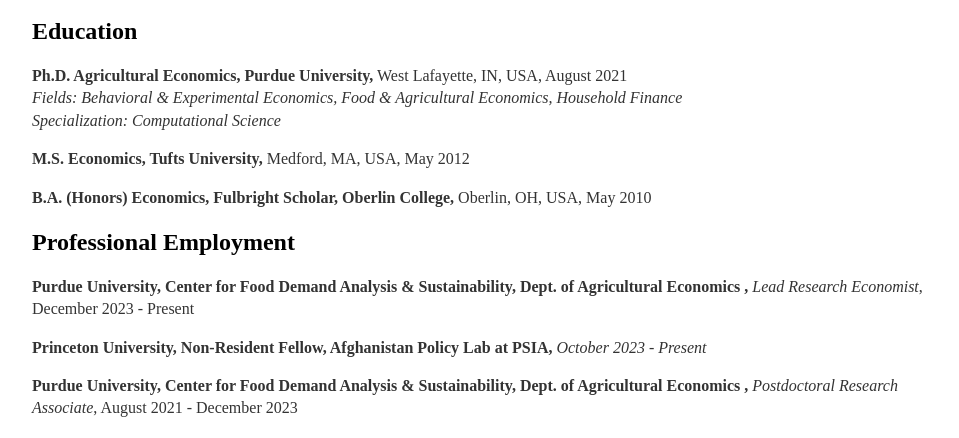
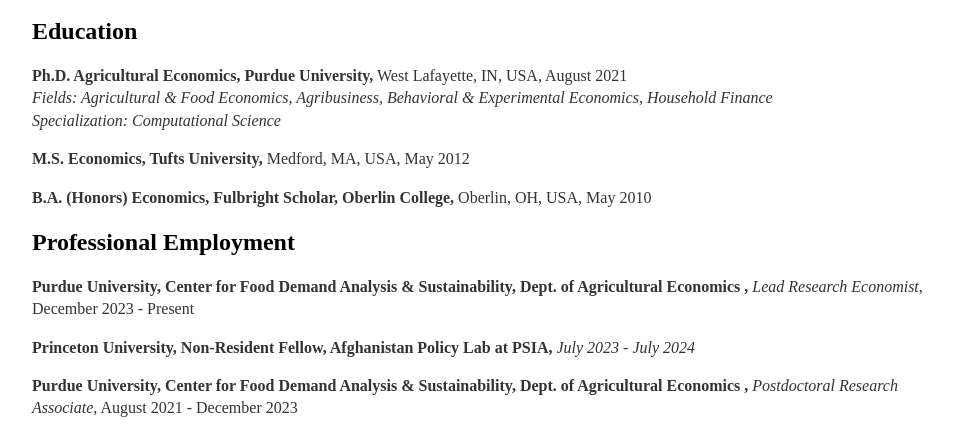
Before and after one commit to awahdat/webpage, a Jekyll site: the page built from cv/index.html, in a window 1280 px wide. Shown: the part 240-678 px from the top of the page, without its empty margins (160-1119 px from the left). Built offline with Jekyll 4.4.1, drawn with Linux system fonts in a browser that asks for light colours.

Commit message:
Update index.html

```diff
--- a/cv/index.html
+++ b/cv/index.html
@@ -18,7 +18,7 @@ description: Current CV for Ahmad Zia Wahdat.
 
 				<h2>Education</h2>
 				<p><strong>Ph.D. Agricultural Economics, Purdue University,</strong> West Lafayette, IN, USA,  August 2021<br>
-				<em>Fields: Behavioral & Experimental Economics, Food & Agricultural Economics, Household Finance</em> <br>
+				<em>Fields: Agricultural & Food Economics, Agribusiness, Behavioral & Experimental Economics, Household Finance</em> <br>
         			<em>Specialization: Computational Science</em></p>
 
 				<p><strong>M.S. Economics, Tufts University,</strong> Medford, MA, USA, May 2012</p>
@@ -29,7 +29,7 @@ description: Current CV for Ahmad Zia Wahdat.
 
 				<p><strong>Purdue University, Center for Food Demand Analysis & Sustainability, Dept. of Agricultural Economics ,</strong> <em>Lead Research Economist</em>, December 2023 - Present<br></p>
 
-				<p><strong>Princeton University, Non-Resident Fellow, Afghanistan Policy Lab at PSIA,</strong><em> October 2023 - Present</em>
+				<p><strong>Princeton University, Non-Resident Fellow, Afghanistan Policy Lab at PSIA,</strong><em> July 2023 - July 2024</em>
 
 				<p><strong>Purdue University, Center for Food Demand Analysis & Sustainability, Dept. of Agricultural Economics ,</strong> <em>Postdoctoral Research Associate</em>, August 2021 - December 2023<br></p>
 
```
